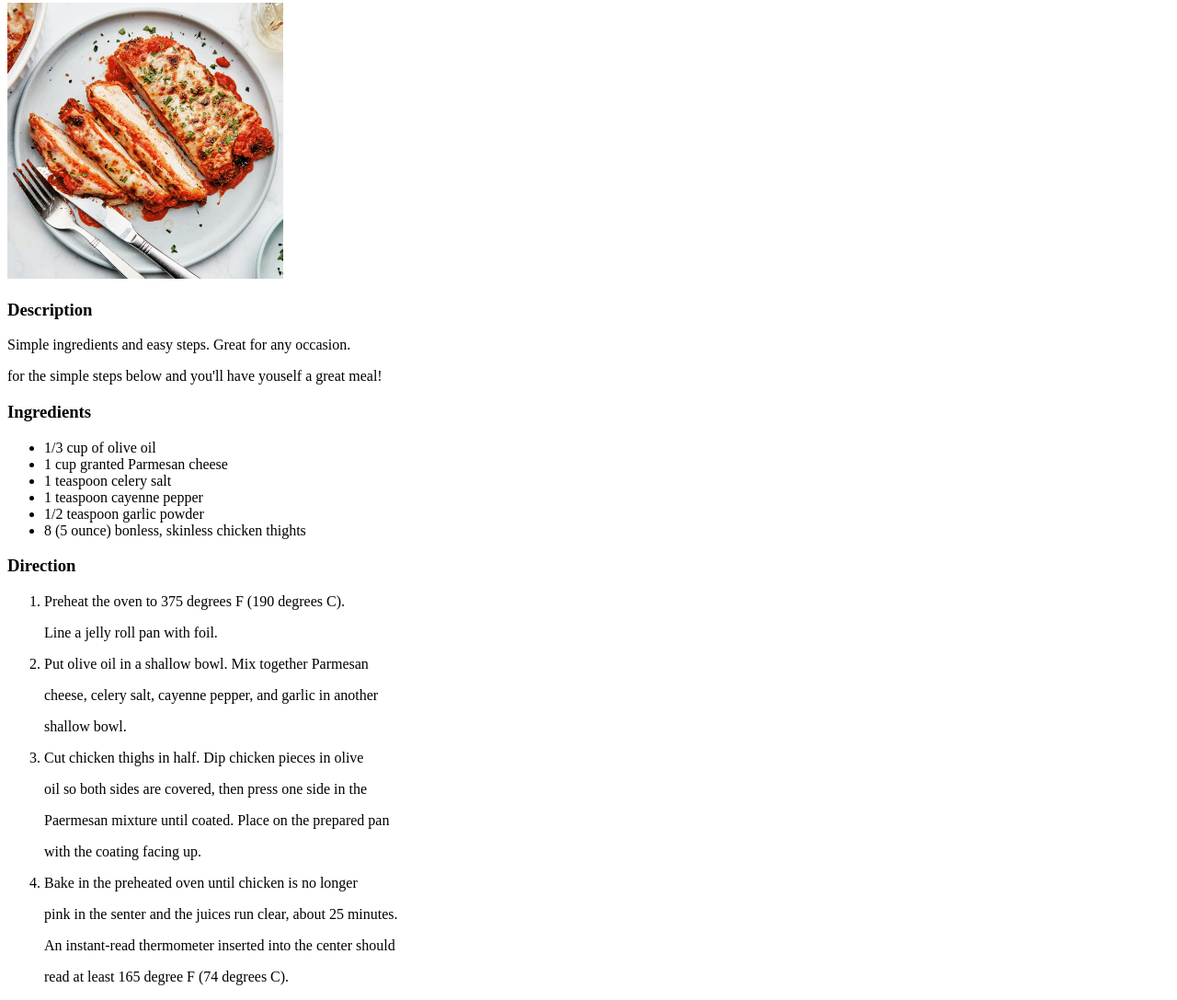
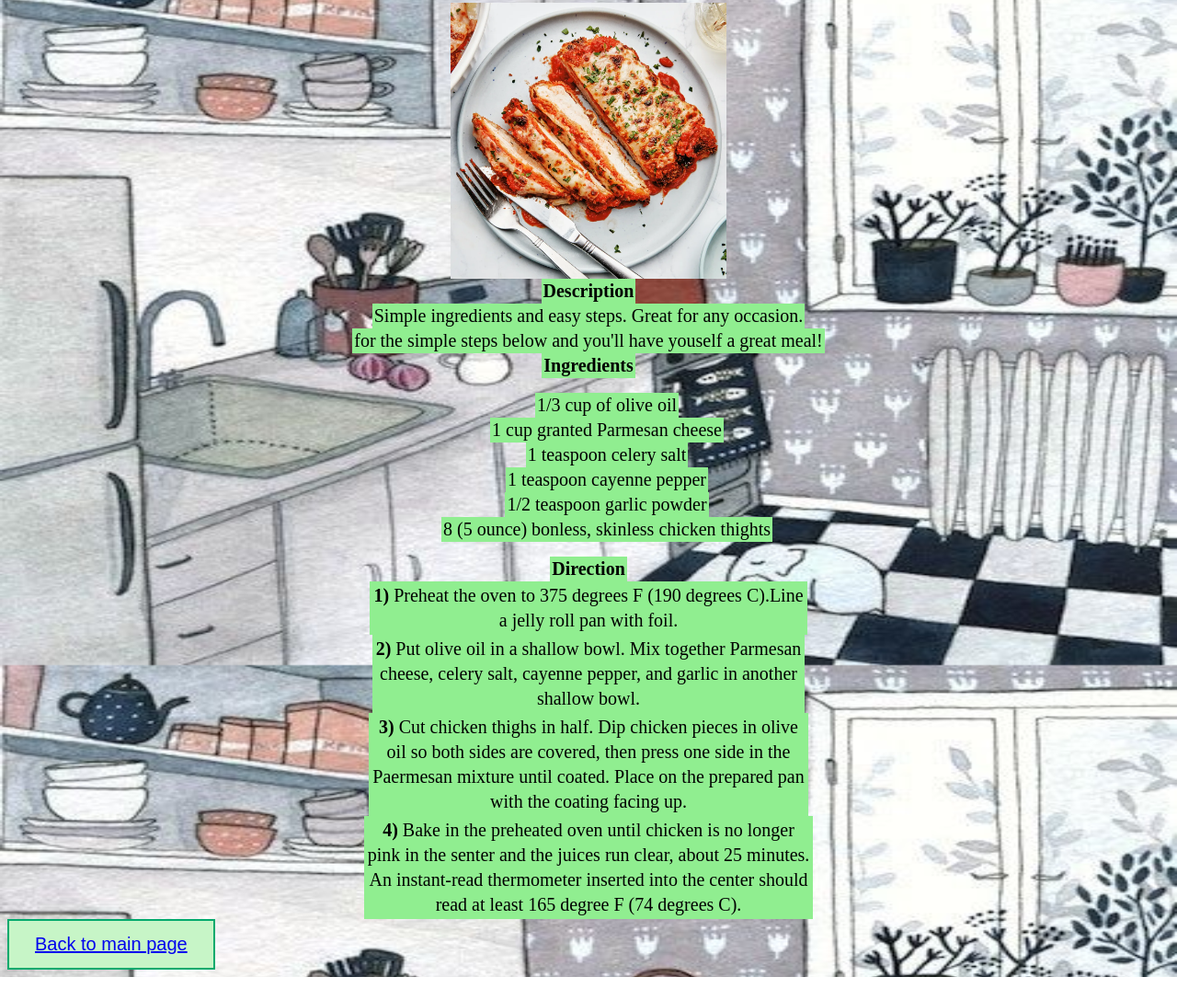
Before and after one commit to CodingKevin95/odin-recipes, a plain HTML site: page recipes/parmesan_chicken.html in a window 1280 px wide. Shown: the part 77-1164 px from the top of the page at 92% size. After the commit the page ends 1139 px from the top, so only its background shows below. Drawn offline with Linux system fonts and the light colour scheme; files that its build step writes are made by us from their sources; files whose address does not match are found by name.

Commit message:
Add index.html

```diff
--- a/recipes/parmesan_chicken.html
+++ b/recipes/parmesan_chicken.html
@@ -2,6 +2,7 @@
 <html>
 
 <head>
+<link rel="stylesheet" href="/home/kevin/repos/odin-recipes/style.css">
 <title>Parmesan Chicken</title>
 <meta charset=UTF-8>
 </head>
@@ -11,7 +12,7 @@
     <img src="/home/kevin/repos/odin-recipes/photos/parmesan_chicken.jpg"
     width="300"
     height="300"
-    >
+    class="image">
 
     <h3>Description</h3>
     <p>Simple ingredients and easy steps. Great for any occasion.</p>
@@ -30,21 +31,22 @@
     </ul>
 
     <h3>Direction</h3>
-    <ol>
-        <li><p>Preheat the oven to 375 degrees F (190 degrees C).</p>
-        </p><p>Line a jelly roll pan with foil.</p></li>
-        <li><p>Put olive oil in a shallow bowl. Mix together Parmesan</p>
+
+        <li><p><strong>1)</strong> Preheat the oven to 375 degrees F (190 degrees C).Line</p>
+        <p>a jelly roll pan with foil.</p></li>
+        <li><p><strong>2)</strong> Put olive oil in a shallow bowl. Mix together Parmesan</p>
         <p>cheese, celery salt, cayenne pepper, and garlic in another</p>
         <p>shallow bowl.</p></li>
-        <li><p>Cut chicken thighs in half. Dip chicken pieces in olive</p>
-        oil so both sides are covered, then press one side in the</p>
+        <li><p><strong>3)</strong> Cut chicken thighs in half. Dip chicken pieces in olive</p>
+        <p>oil so both sides are covered, then press one side in the</p>
         <p>Paermesan mixture until coated. Place on the prepared pan</p>
         <p>with the coating facing up.</p></li>
-        <li><p>Bake in the preheated oven until chicken is no longer</p>
+        <li><p><strong>4)</strong> Bake in the preheated oven until chicken is no longer</p>
         <p>pink in the senter and the juices run clear, about 25 minutes.</p>
         <p>An instant-read thermometer inserted into the center should</p>
         <p>read at least 165 degree F (74 degrees C).</p></li>
-    </ol>
+
+    <button class="click go-back"> <a href= "/home/kevin/repos/odin-recipes/index.html">Back to main page</a> </button>
 
 </body>
 
```
Also changed, not shown: index.html (+12 -8 lines), recipes/cookies.html (+6 -3 lines).
